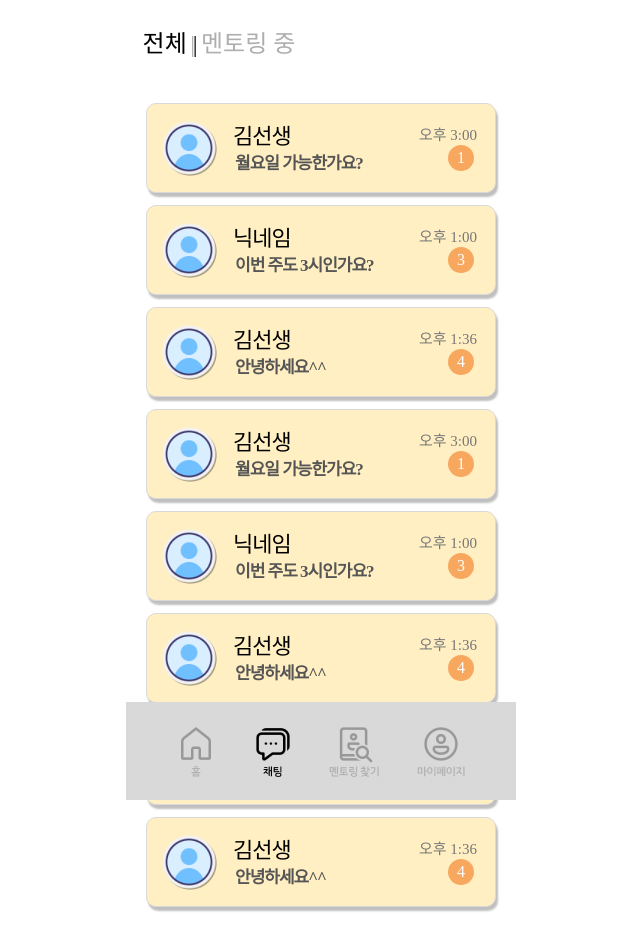
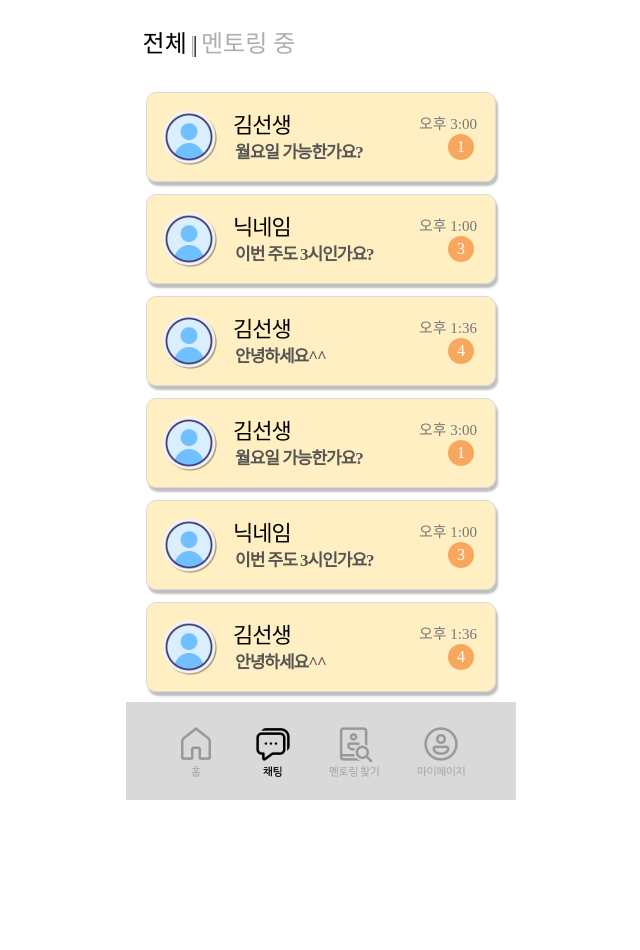
Before and after one commit to Yuchanyeong/Front, a React (Create React App) app: page /chat in a window 1280 px wide. Shown: the top 950 px of the page, without its empty margins (319-959 px from the left). After the commit the page ends 800 px from the top, so only its background shows below. Built offline with nearby package versions, Linux system fonts and the light colour scheme; a web font is replaced by a local one.

Commit message:
[fix] 채팅리스트 css 수정

```diff
--- a/src/page/Chat/Chat.css
+++ b/src/page/Chat/Chat.css
@@ -15,13 +15,15 @@
         justify-content: flex-start;
         margin-top: 14px;
         margin-left: 24px;
+        height: 50px;
 
     }
 
     .Chat{
-     overflow-y: scroll;
-     margin-top:103px ;
+     height: calc(100vh - 190px);
+     margin-top:53px ;
      margin-bottom:98px ;
+    overflow-y: scroll;
 
     }
     .Chat::-webkit-scrollbar{
@@ -29,6 +31,10 @@
     }
     .tab-content{
      margin-top:39px ;
+     overflow-y: scroll;
+    }
+    .tab-content::-webkit-scrollbar{
+      display: none;
     }
 
    .tabactive{
@@ -48,6 +54,13 @@
         color: #000000;
 
 
+   }
+   #tabCont{
+    height: 100%;
+   }
+
+   .tabs{
+    height: auto;
    }
 
    .tab{
--- a/src/page/Login/Login1.css
+++ b/src/page/Login/Login1.css
@@ -7,7 +7,7 @@
 
 .logo {
 
-    background-image: url('/Users/yuchan-yeong/project-1/public/image/Damento.png');
+    background-image: url('../../asset/damento.png');
     width: 260px; /* 로고 너비 */
     height: 107px; /* 로고 높이 */
     background-repeat: no-repeat; /* 이미지 반복 방지 */
```
Also changed, not shown: src/asset/damento.png (added).
